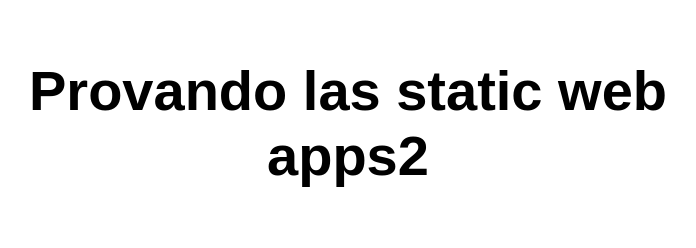
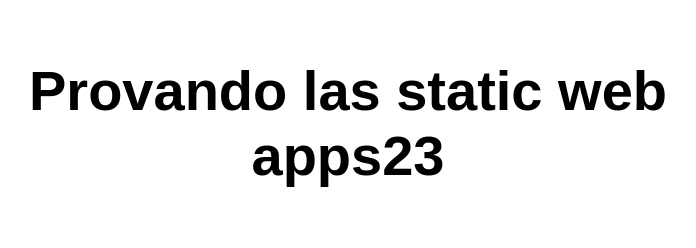
Before and after one commit to Nous28/cursociberS-primera-app, a website: page src/index.html in a window 1280 px wide. Shown: the whole page, without its empty margins (292-988 px from the left). Drawn offline with Linux system fonts and the light colour scheme.

```diff
--- a/src/index.html
+++ b/src/index.html
@@ -10,7 +10,7 @@
 
 <body>
   <main>
-    <h1>Provando las static web apps2</h1>
+    <h1>Provando las static web apps23</h1>
   </main>
 </body>
 
```
